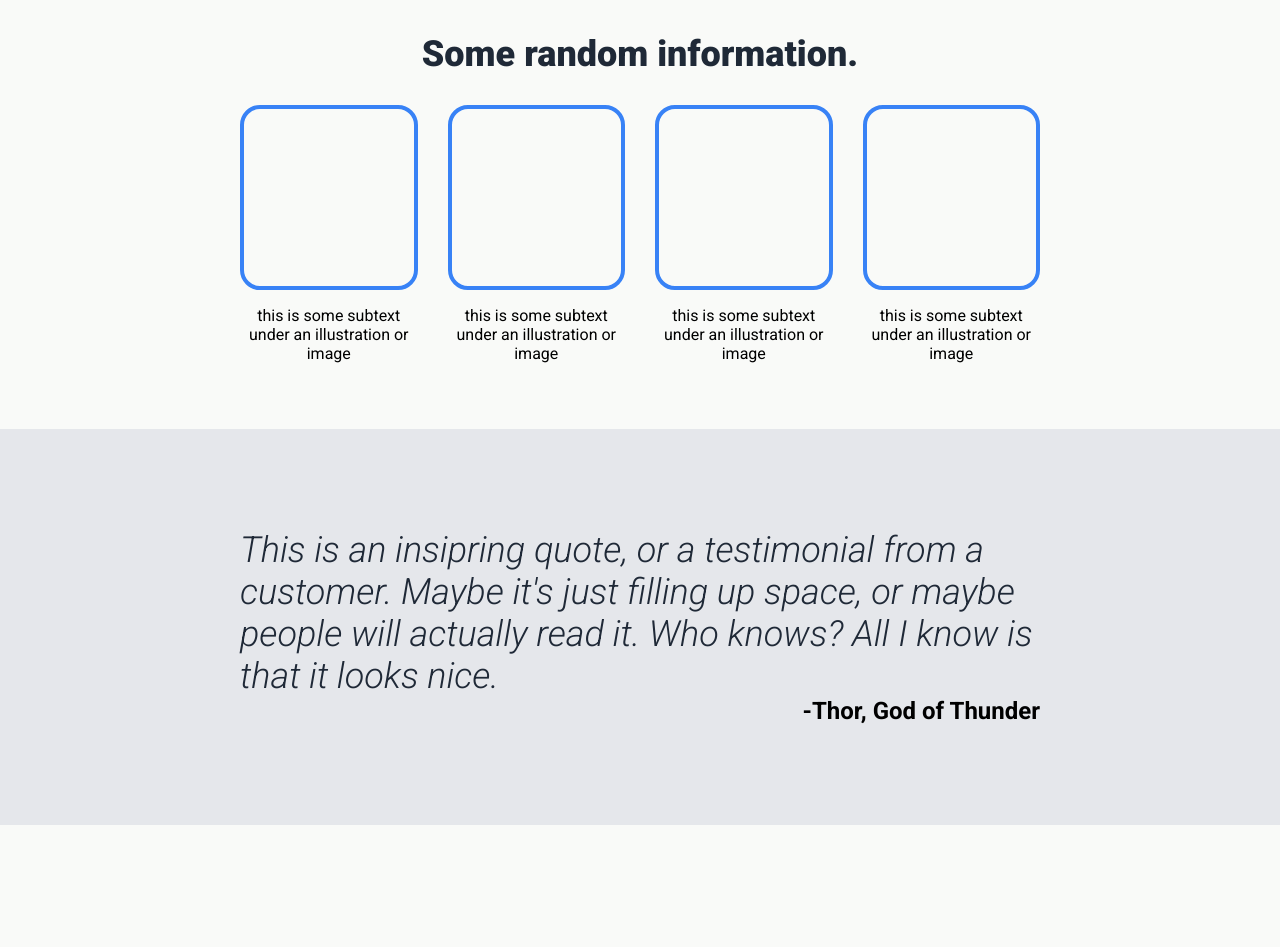
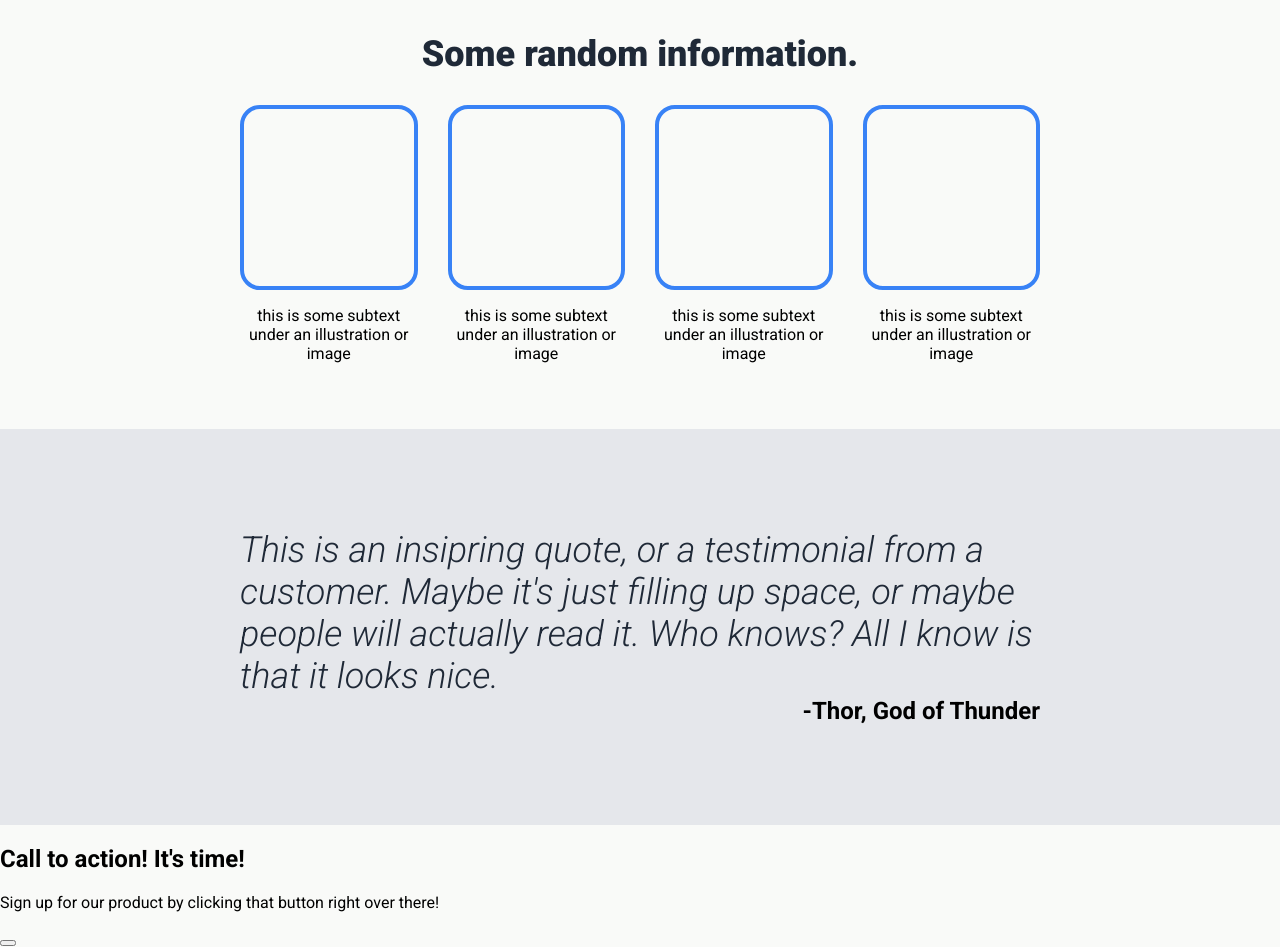
Before and after one commit to discoverypilot/odin-landing-page, a plain HTML site: page index.html in a window 1280 px wide. Shown: the part 540-1487 px from the top of the page. Before the commit the page ends 1365 px from the top, so only its background shows below. Drawn offline with Linux system fonts and the light colour scheme.

Commit message:
Setup skeleton of section 4

```diff
--- a/index.html
+++ b/index.html
@@ -54,7 +54,15 @@
       <div class="quote-attribution">-Thor, God of Thunder</div>
     </div>
   </div>
-  <div class="call-to-action"></div>
+  <div class="section4">
+    <div class="call-to-action">
+      <div class="left">
+        <h2>Call to action! It's time!</h2>
+        <p>Sign up for our product by clicking that button right over there!</p>
+      </div>
+      <button class="right"></button>
+    </div>
+  </div>
   <div class="footer"></div>
 </body>
 </html>
```
